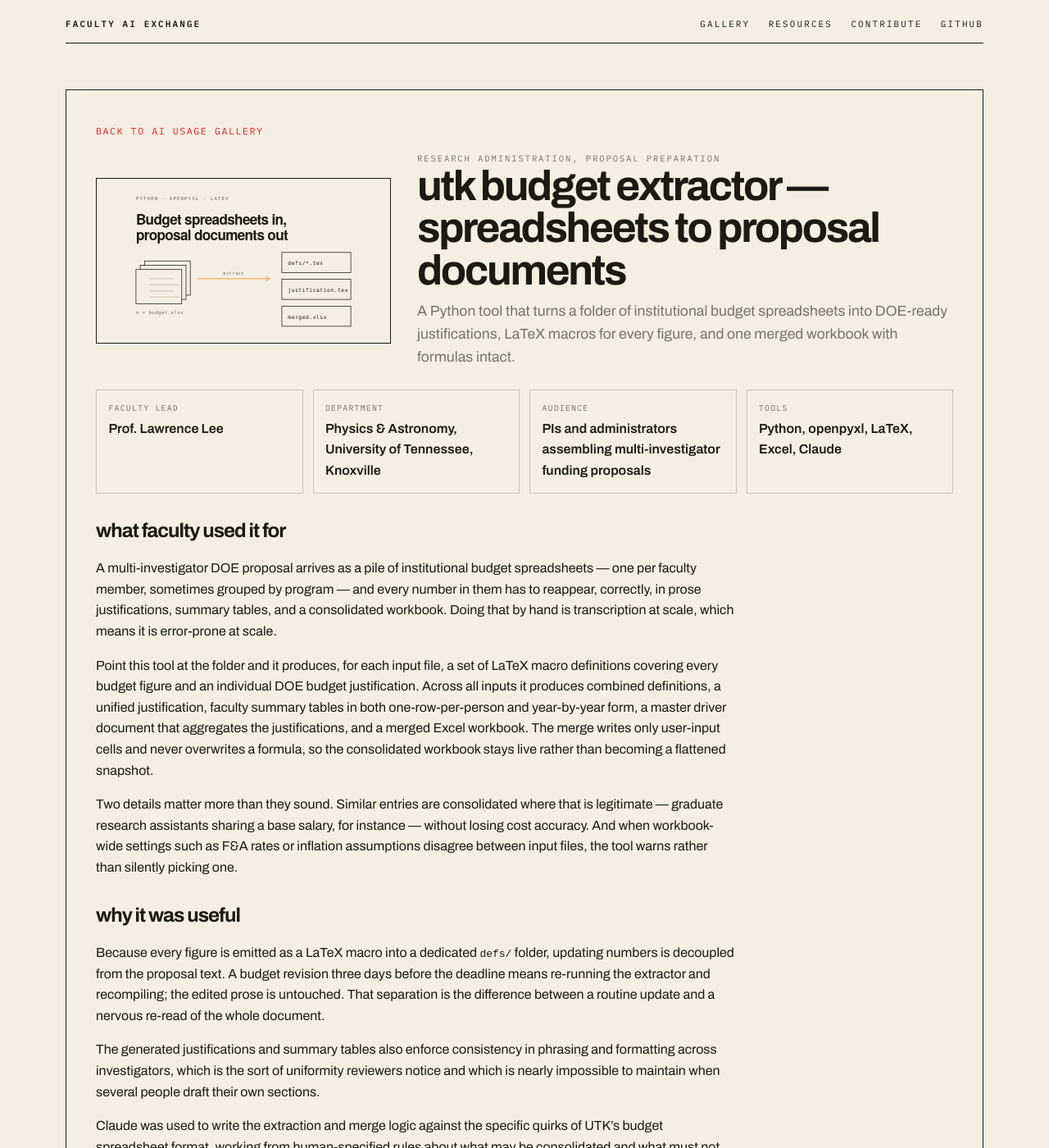
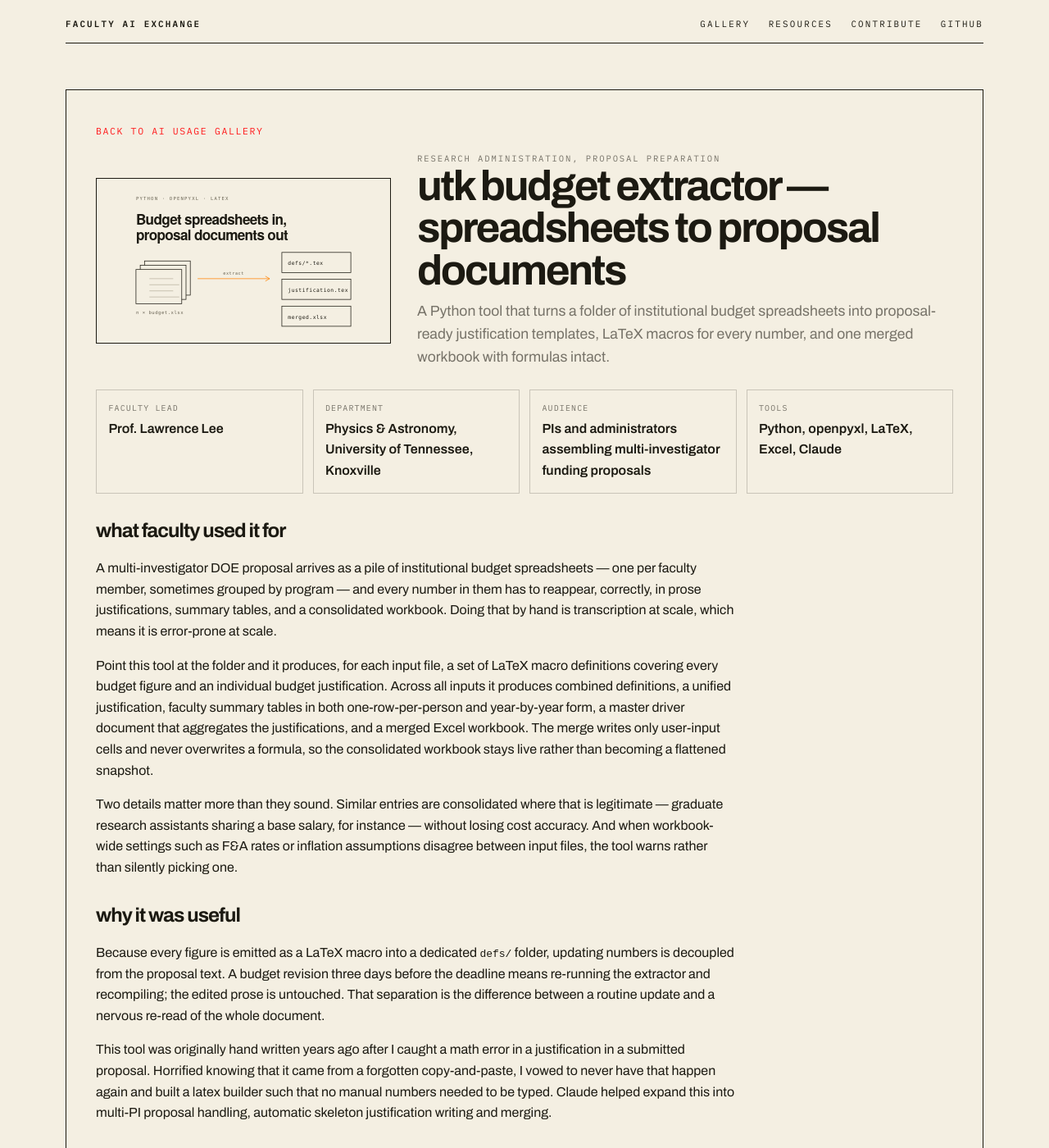
Before and after one commit to FacultyAIExchange/facultyaiexchange.github.io, a Jekyll site: the page built from _examples/utk-budget-extractor.md, in a window 1280 px wide and 1400 px high. Shown: the whole window at 82% size. Built offline with Jekyll 4.4.1, drawn with Linux system fonts in a browser that asks for light colours; some of the changed text lies outside the part shown.

Commit message:
manual edits to descriptions

```diff
--- a/_examples/utk-budget-extractor.md
+++ b/_examples/utk-budget-extractor.md
@@ -1,6 +1,6 @@
 ---
 title: UTK Budget Extractor — Spreadsheets to Proposal Documents
-summary: A Python tool that turns a folder of institutional budget spreadsheets into DOE-ready justifications, LaTeX macros for every figure, and one merged workbook with formulas intact.
+summary: A Python tool that turns a folder of institutional budget spreadsheets into proposal-ready justification templates, LaTeX macros for every number, and one merged workbook with formulas intact.
 faculty: Prof. Lawrence Lee
 department: Physics & Astronomy, University of Tennessee, Knoxville
 department_id: utk-physics-and-astronomy
@@ -25,7 +25,7 @@ repository_url: https://github.com/lawrenceleejr/UTKBudgetExtractor
 
 A multi-investigator DOE proposal arrives as a pile of institutional budget spreadsheets — one per faculty member, sometimes grouped by program — and every number in them has to reappear, correctly, in prose justifications, summary tables, and a consolidated workbook. Doing that by hand is transcription at scale, which means it is error-prone at scale.
 
-Point this tool at the folder and it produces, for each input file, a set of LaTeX macro definitions covering every budget figure and an individual DOE budget justification. Across all inputs it produces combined definitions, a unified justification, faculty summary tables in both one-row-per-person and year-by-year form, a master driver document that aggregates the justifications, and a merged Excel workbook. The merge writes only user-input cells and never overwrites a formula, so the consolidated workbook stays live rather than becoming a flattened snapshot.
+Point this tool at the folder and it produces, for each input file, a set of LaTeX macro definitions covering every budget figure and an individual budget justification. Across all inputs it produces combined definitions, a unified justification, faculty summary tables in both one-row-per-person and year-by-year form, a master driver document that aggregates the justifications, and a merged Excel workbook. The merge writes only user-input cells and never overwrites a formula, so the consolidated workbook stays live rather than becoming a flattened snapshot.
 
 Two details matter more than they sound. Similar entries are consolidated where that is legitimate — graduate research assistants sharing a base salary, for instance — without losing cost accuracy. And when workbook-wide settings such as F&A rates or inflation assumptions disagree between input files, the tool warns rather than silently picking one.
 
@@ -33,9 +33,7 @@ Two details matter more than they sound. Similar entries are consolidated where
 
 Because every figure is emitted as a LaTeX macro into a dedicated `defs/` folder, updating numbers is decoupled from the proposal text. A budget revision three days before the deadline means re-running the extractor and recompiling; the edited prose is untouched. That separation is the difference between a routine update and a nervous re-read of the whole document.
 
-The generated justifications and summary tables also enforce consistency in phrasing and formatting across investigators, which is the sort of uniformity reviewers notice and which is nearly impossible to maintain when several people draft their own sections.
-
-Claude was used to write the extraction and merge logic against the specific quirks of UTK's budget spreadsheet format, working from human-specified rules about what may be consolidated and what must not be.
+This tool was originally hand written years ago after I caught a math error in a justification in a submitted proposal. Horrified knowing that it came from a forgotten copy-and-paste, I vowed to never have that happen again and built a latex builder such that no manual numbers needed to be typed. Claude helped expand this into multi-PI proposal handling, automatic skeleton justification writing and merging.
 
 ## Materials to adapt
 
```
Also changed, not shown: _examples/accelerator-firmware-crash-course.md (+1 -1 lines), _examples/inspirehep-latex.md (+2 -3 lines).
